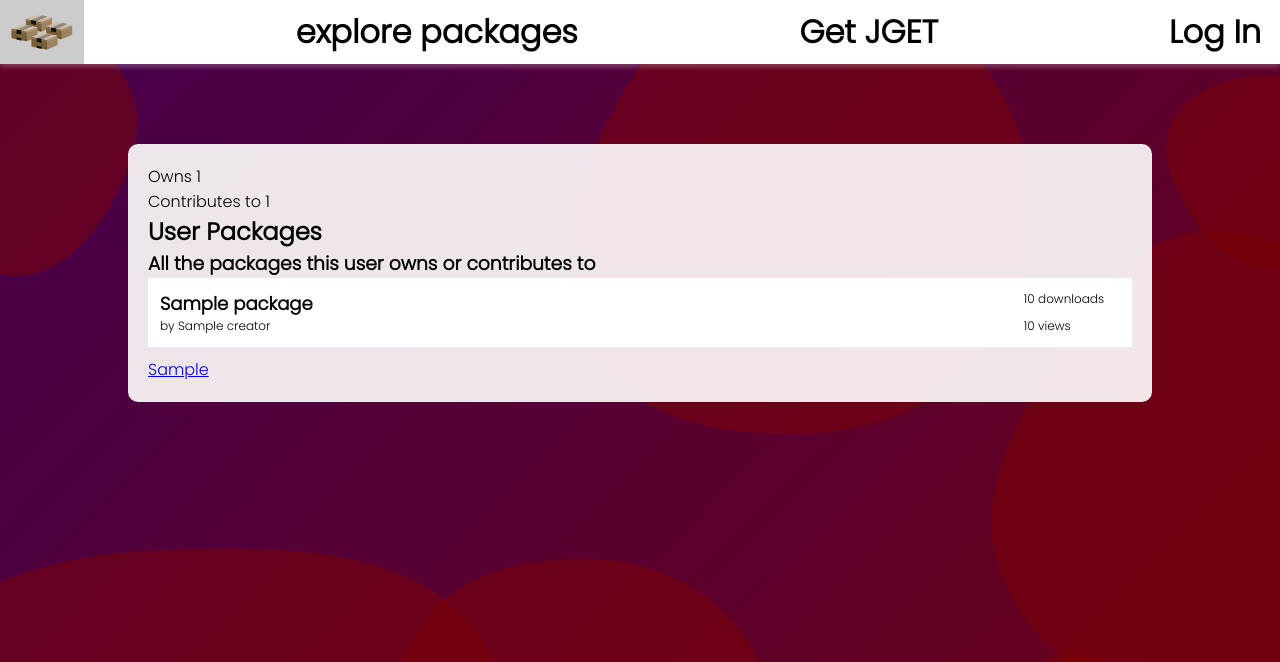
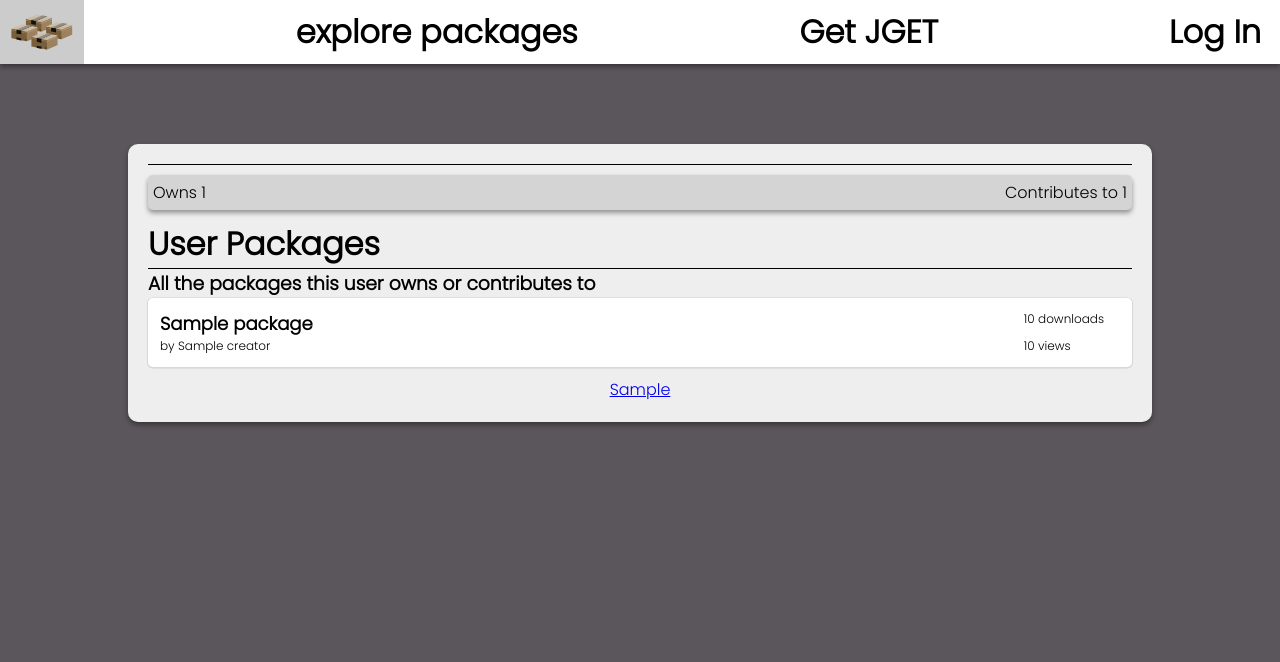
Before and after one commit to JakeTrevor/Jget, a Django app: template templates/profile.html in a window 1280 px wide. Shown: the top 662 px of the page. Run offline with Django 4.2, Linux system fonts and the light colour scheme; the template is opened without the code that fills it: most values are stand-ins (such as "Sample title", 1, 10 or a date in 2020).

Commit message:
side wide restyle, review and cleanup

```diff
--- a/frontend/mixins.py
+++ b/frontend/mixins.py
@@ -7,8 +7,11 @@
 from api.models import Package
 
 
-class isOwnerMixin(LoginRequiredMixin):
+class packageMixin():
     slug_field: str = "name"
+
+
+class isOwnerMixin(packageMixin, LoginRequiredMixin):
 
     def dispatch(self, request: HttpRequest, *args: Any, **kwargs: Any) -> HttpResponseBase:
         package: Package = self.get_object()
--- a/frontend/urls.py
+++ b/frontend/urls.py
@@ -11,6 +11,6 @@
     path('package/<slug:slug>/delete',
          deletePackage.as_view(), name="deletePackage"),
 
-    path('manage_account', manageAccount, name="manage_account"),
+    path('manage_account', manageAccount.as_view(), name="manage_account"),
     path('profile/<slug:slug>/', UserDetailView.as_view(), name="profile"),
 ]
--- a/static/styles/base.css
+++ b/static/styles/base.css
@@ -12,7 +12,7 @@
 }
 
 body {
-  background: url("/static/assets/background.svg");
+  background: #302930c9;
 }
 
 header {
@@ -22,7 +22,17 @@
   align-items: stretch;
   background-color: white;
   margin-bottom: 10px;
-  box-shadow: 0 3px 5px rgba(255, 255, 255, 0.24);
+  box-shadow: var(--shadow);
+}
+
+section {
+  display: flex;
+  flex-direction: column;
+  margin: 10px 0;
+  padding: 5px;
+  border-radius: 5px;
+  background-color: #d4d4d4;
+  box-shadow: 0 3px 5px rgba(0, 0, 0, 0.384);
 }
 
 .link {
@@ -46,6 +56,7 @@
   padding: 20px;
   border-radius: 10px;
   background-color: rgba(255, 255, 255, 0.9);
+  box-shadow: var(--shadow);
 }
 
 #auth {
@@ -72,7 +83,7 @@
 
 /* some common styles used around the site */
 .button {
-  background-color: var(--maroon);
+  background-color: #1b1b1b;
   width: fit-content;
   border-radius: 5px;
   border: none;
@@ -85,3 +96,7 @@
   justify-content: center;
   align-items: center;
 }
+
+.title {
+  border-bottom: 1px black solid;
+}
--- a/static/styles/package_list.css
+++ b/static/styles/package_list.css
@@ -1,7 +1,5 @@
 .package_list {
   position: relative;
-  background-color: #bbbbbb;
-  border-radius: 5px;
   margin-bottom: 10px;
 }
 
@@ -10,13 +8,16 @@
   flex-direction: column;
 
   padding: 12px;
+  margin-bottom: 5px;
+  border-radius: 5px;
+
+  box-shadow: 0 0.5px 1px 1px rgba(0, 0, 0, 10%);
   background-color: white;
+
   transition: all 1s;
-  margin-bottom: 1px;
 }
 
 .package:hover {
-  border-radius: 5px;
   transform: scale(110%);
   box-shadow: 0 3px 1px 1px rgba(0, 0, 0, 10%);
 }
@@ -43,6 +44,6 @@
 .page_controls {
   display: flex;
   flex-direction: row;
-  justify-content: space-between;
+  justify-content: space-around;
   align-items: center;
 }
--- /dev/null
+++ b/static/styles/profile.css
@@ -0,0 +1,10 @@
+#stats,
+#controls {
+  display: flex;
+  flex-direction: row;
+  justify-content: space-between;
+}
+
+#controls > * {
+  margin: 10px 10px 5px 0;
+}
--- a/templates/delete.html
+++ b/templates/delete.html
@@ -3,7 +3,7 @@
     JGET - delete {{ object }}
 {% endblock title %}
 {% block content %}
-    <h1>You're about to do something permanent...</h1>
+    <h1 class="title">You're about to do something permanent...</h1>
     <form method="post">
         {% csrf_token %}
         <p>Are you sure you want to delete "{{ object }}"?</p>
--- a/templates/explore.html
+++ b/templates/explore.html
@@ -10,5 +10,7 @@
     JGET - Explore
 {% endblock title %}
 {% block content %}
+    <h1 class="title">{{ list_title }}</h1>
+    <br/>
     {% package_list page_obj %}
 {% endblock content %}
--- a/templates/get_jget.html
+++ b/templates/get_jget.html
@@ -13,7 +13,7 @@
     JGET - get JGET
 {% endblock title %}
 {% block content %}
-    <h1>Downloading the Client</h1>
+    <h1 class="title">Downloading the Client</h1>
     <p>To use JGET, you will need a client that can consume the API provided. There are two options availible.</p>
     <h2>Python client</h2>
     <p>
@@ -33,9 +33,9 @@
             </button>
         </p>
     </code>
-    <h1>Now what?</h1>
+    <h1 class="title">Now what?</h1>
     <p>
-        Once you have downloaded and installed your client of choice, you can start downloading packages as you wish. downloading packages does not require you to log in. If you want to upload however, you will need to log in with the command.
+        Once you have downloaded and installed your client of choice, you can start downloading packages as you wish. downloading packages does not require you to log in. If you want to upload however, you will need to <a href="{% url "registration_register" %}">sign up for an account</a> and log in with the command.
     </p>
     <code>
         <p id="login_command" class="copy_spread">
--- a/templates/profile.html
+++ b/templates/profile.html
@@ -5,17 +5,26 @@
     <link rel="stylesheet"
           type="text/css"
           href="{% static 'styles/package_list.css' %}"/>
+    <link rel="stylesheet"
+          type="text/css"
+          href="{% static 'styles/profile.css' %}"/>
 {% endblock meta %}
 {% block title %}
     JGET - {{ user.get_username }}
 {% endblock title %}
 {% block content %}
-    <h1>{{ user.get_username }}</h1>
-    <p>Owns {{ num_owned }}</p>
-    <p>Contributes to {{ num_contribs }}</p>
+    <h1 class="title">{{ user.get_username }}</h1>
     <section>
-        <h2>User Packages</h2>
+        <div id="stats">
+            <p>Owns {{ num_owned }}</p>
+            <p>Contributes to {{ num_contribs }}</p>
+        </div>
+        {% block controls %}
+        {% endblock controls %}
+    </section>
+    <div>
+        <h1 class="title">User Packages</h1>
         <h3>All the packages this user owns or contributes to</h3>
         {% package_list page %}
-    </section>
+    </div>
 {% endblock content %}
```
Also changed, not shown: frontend/views.py (+32 -10 lines), static/styles/package.css (+4 -10 lines), templates/manage_account.html (added, +8 -0 lines), templates/manage_profile.html (deleted, +0 -10 lines), templates/package.html (+21 -19 lines).
